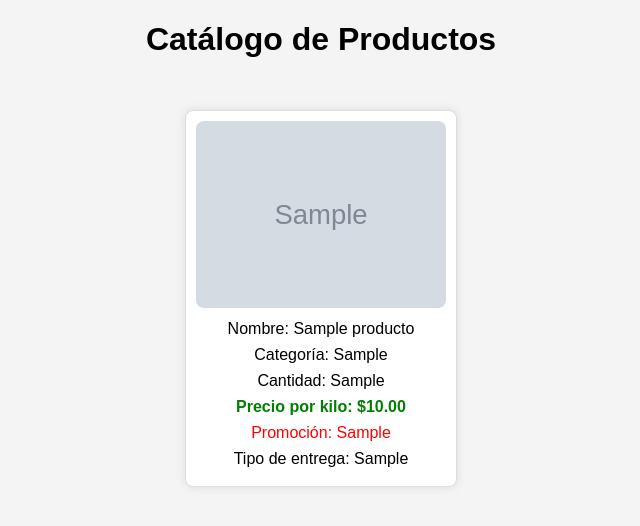
After one commit to KristalPalma/ORGATITO, a PHP site: page /content/Catalogo/VistaCatalogo.php in a window 1280 px wide. The commit adds this page. Shown: the top 526 px of the page, without its empty margins (319-959 px from the left). Run offline with PHP 8.4, Linux system fonts and the light colour scheme; tables that the repository leaves empty or names only in its code hold one stand-in row (values such as "Sample post"); grey boxes marked "Sample" are stand-in pictures.

Commit message:
ahuevooo akfuin jalooo

```diff
--- a/content/Catalogo/ExtraesDatos.php
+++ b/content/Catalogo/ExtraesDatos.php
@@ -1,7 +1,7 @@
 <?php
 include '../conexion.php';
 
-$conn= $con;z
+$conn= $con;
 
 // Verificar conexión
 if ($conn->connect_error) {
--- /dev/null
+++ b/content/Catalogo/VistaCatalogo.php
@@ -0,0 +1,90 @@
+<?php
+include '../conexion.php'; // Asegúrate de que la conexión a la base de datos esté correcta
+
+$conn = $con;
+
+// Verificar conexión
+if ($conn->connect_error) {
+    die("Conexión fallida: " . $conn->connect_error);
+}
+
+// Consulta para extraer los datos de la tabla 'productos'
+$sql = "SELECT nombre, categoria, cantidad, precio_kilo, imagen, promocion, tipo_entrega FROM productos";
+$result = $conn->query($sql);
+
+// Verificar si hay resultados
+?>
+<!DOCTYPE html>
+<html lang="es">
+<head>
+    <meta charset="UTF-8">
+    <meta name="viewport" content="width=device-width, initial-scale=1.0">
+    <title>Catálogo de Productos</title>
+    <style>
+        body {
+            font-family: Arial, sans-serif;
+            background-color: #f4f4f4;
+            margin: 0;
+            padding: 0;
+        }
+        #catalogo {
+            display: flex;
+            flex-wrap: wrap;
+            justify-content: center;
+            padding: 20px;
+        }
+        .producto {
+            border: 1px solid #ddd;
+            border-radius: 8px;
+            margin: 10px;
+            padding: 10px;
+            background-color: #fff;
+            width: 250px;
+            box-shadow: 0 0 10px rgba(0, 0, 0, 0.1);
+            text-align: center;
+        }
+        .producto img {
+            max-width: 100%;
+            height: auto;
+            border-radius: 8px;
+        }
+        .nombre, .categoria, .cantidad, .precio, .promocion, .tipo_de_entrega {
+            display: block;
+            margin: 8px 0;
+        }
+        .precio {
+            color: green;
+            font-weight: bold;
+        }
+        .promocion {
+            color: red;
+        }
+    </style>
+</head>
+<body>
+    <h1 style="text-align: center;">Catálogo de Productos</h1>
+    <div id="catalogo">
+        <?php
+        if ($result->num_rows > 0) {
+            while($row = $result->fetch_assoc()) {
+                echo '<article class="producto">';
+                echo '<img src="' . $row["imagen"] . '" alt="' . htmlspecialchars($row["nombre"]) . '" />';
+                echo '<span class="nombre">Nombre: ' . htmlspecialchars($row["nombre"]) . '</span>';
+                echo '<span class="categoria">Categoría: ' . htmlspecialchars($row["categoria"]) . '</span>';
+                echo '<span class="cantidad">Cantidad: ' . htmlspecialchars($row["cantidad"]) . '</span>';
+                echo '<span class="precio">Precio por kilo: $' . number_format($row["precio_kilo"], 2) . '</span>';
+                echo '<span class="promocion">Promoción: ' . htmlspecialchars($row["promocion"]) . '</span>';
+                echo '<span class="tipo_de_entrega">Tipo de entrega: ' . htmlspecialchars($row["tipo_entrega"]) . '</span>';
+                echo '</article>';
+            }
+        } else {
+            echo "<p>No se encontraron productos.</p>";
+        }
+        ?>
+    </div>
+</body>
+</html>
+<?php
+// Cerrar conexión
+$conn->close();
+?>
```
